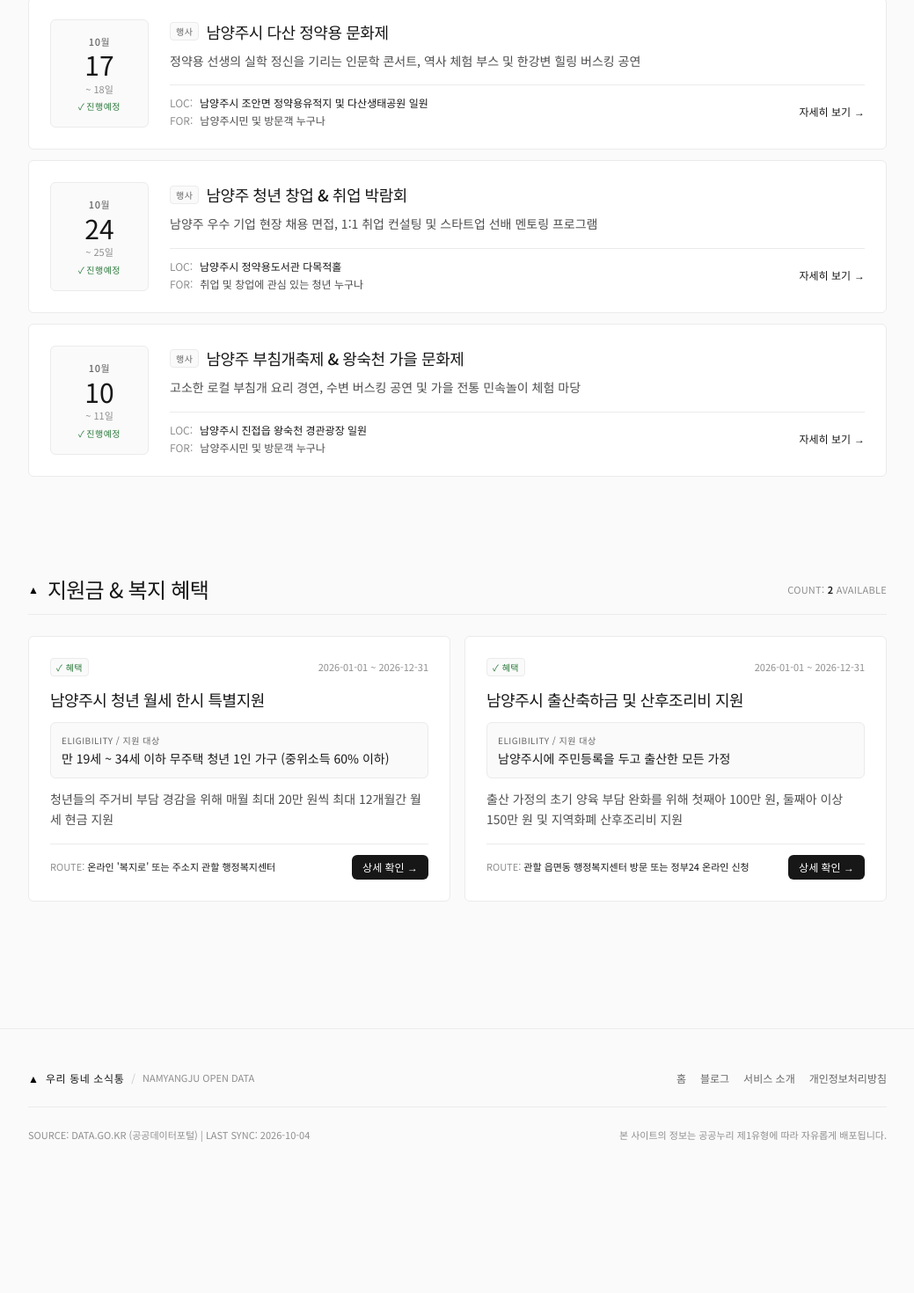
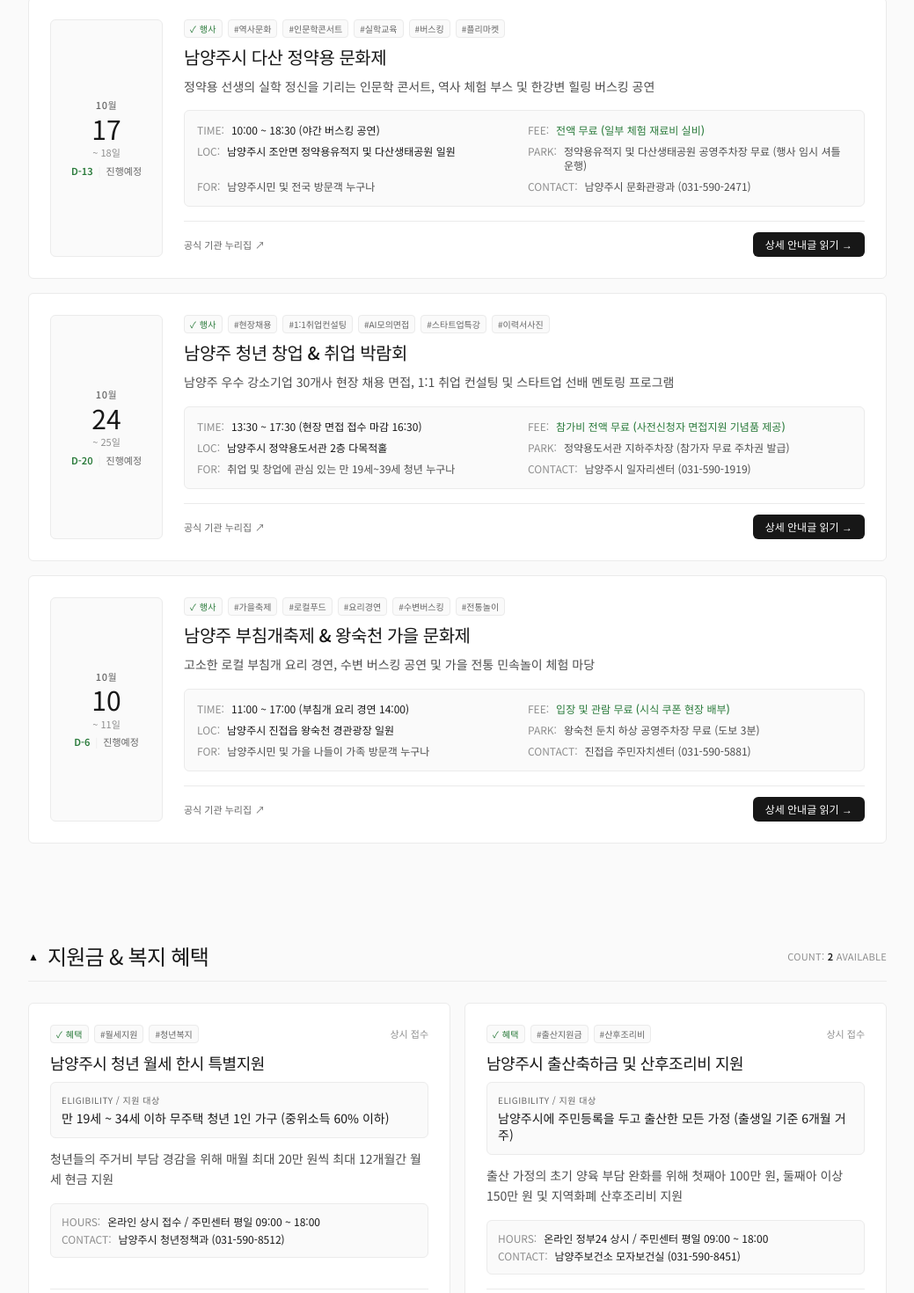
Before and after one commit to koreasr-aoip/my-blog, a Next.js app: page / in a window 1280 px wide. Shown: the part 765-2235 px from the top of the page at 88% size, without its empty margins (120-1159 px from the left). Before the commit the page ends 2110 px from the top, so only its background shows below. Built offline with nearby package versions, Linux system fonts and the light colour scheme; no server answers.

Commit message:
feat: 행사 및 지원금 카드에 시간, 비용, 주차, 문의처, D-Day, 공식누리집 등 실생활 필수 정보 대폭 추가

```diff
--- a/public/data/local-info.json
+++ b/public/data/local-info.json
@@ -8,8 +8,14 @@
       "category": "행사",
       "startDate": "2026-10-17",
       "endDate": "2026-10-18",
+      "time": "10:00 ~ 18:30 (야간 버스킹 공연)",
+      "fee": "전액 무료 (일부 체험 재료비 실비)",
       "location": "남양주시 조안면 정약용유적지 및 다산생태공원 일원",
-      "target": "남양주시민 및 방문객 누구나",
+      "parking": "정약용유적지 및 다산생태공원 공영주차장 무료 (행사 임시 셔틀 운행)",
+      "host": "남양주시청 / 정약용문화제추진위원회",
+      "inquiry": "남양주시 문화관광과 (031-590-2471)",
+      "target": "남양주시민 및 전국 방문객 누구나",
+      "tags": ["역사문화", "인문학콘서트", "실학교육", "버스킹", "플리마켓"],
       "summary": "정약용 선생의 실학 정신을 기리는 인문학 콘서트, 역사 체험 부스 및 한강변 힐링 버스킹 공연",
       "description": "남양주시 조안면 다산유적지에서 조선 최고의 실학자 정약용 선생의 정신을 기리는 '2026 다산 정약용 문화제'가 펼쳐집니다.\n\n다산생태공원의 아름다운 북한강 정취 속에서 과거시험 체험, 실학 과학놀이, 서예 휘호대회 등 다채로운 전통 문화 행사가 열립니다. 저녁에는 북한강을 배경으로 감미로운 인문학 콘서트와 퓨전 국악 공연이 이어져 가족, 연인과 함께 특별한 문화 휴식을 즐기실 수 있습니다.\n\n또한 남양주 특산물 먹거리 장터와 친환경 플리마켓도 함께 운영되니 시민 여러분의 많은 관심 바랍니다.",
       "link": "https://www.nyj.go.kr"
@@ -21,9 +27,15 @@
       "category": "행사",
       "startDate": "2026-10-24",
       "endDate": "2026-10-25",
-      "location": "남양주시 정약용도서관 다목적홀",
-      "target": "취업 및 창업에 관심 있는 청년 누구나",
-      "summary": "남양주 우수 기업 현장 채용 면접, 1:1 취업 컨설팅 및 스타트업 선배 멘토링 프로그램",
+      "time": "13:30 ~ 17:30 (현장 면접 접수 마감 16:30)",
+      "fee": "참가비 전액 무료 (사전신청자 면접지원 기념품 제공)",
+      "location": "남양주시 정약용도서관 2층 다목적홀",
+      "parking": "정약용도서관 지하주차장 (참가자 무료 주차권 발급)",
+      "host": "남양주시 일자리경제과 / 남양주일자리센터",
+      "inquiry": "남양주시 일자리센터 (031-590-1919)",
+      "target": "취업 및 창업에 관심 있는 만 19세~39세 청년 누구나",
+      "tags": ["현장채용", "1:1취업컨설팅", "AI모의면접", "스타트업특강", "이력서사진"],
+      "summary": "남양주 우수 강소기업 30개사 현장 채용 면접, 1:1 취업 컨설팅 및 스타트업 선배 멘토링 프로그램",
       "description": "남양주시 정약용도서관에서 지역 청년 구직자와 예비 창업가를 위한 '2026 남양주 청년 일자리 & 창업 박람회'가 개최됩니다.\n\n관내 유망 강소기업 30여 개사가 참여하여 현장 면접을 통한 채용을 진행하며, 전문 취업 컨설턴트와의 이력서·자기소개서 1:1 첨삭 지도를 받으실 수 있습니다. 아울러 성공한 청년 창업가들의 실전 특강과 AI 모의 면접 부스도 함께 운영됩니다.\n\n참가비는 무료이며, 사전 신청자에게는 소정의 면접 지원 기념품이 제공됩니다.",
       "link": "https://www.nyj.go.kr"
     },
@@ -34,8 +46,14 @@
       "category": "행사",
       "startDate": "2026-10-10",
       "endDate": "2026-10-11",
+      "time": "11:00 ~ 17:00 (부침개 요리 경연 14:00)",
+      "fee": "입장 및 관람 무료 (시식 쿠폰 현장 배부)",
       "location": "남양주시 진접읍 왕숙천 경관광장 일원",
-      "target": "남양주시민 및 방문객 누구나",
+      "parking": "왕숙천 둔치 하상 공영주차장 무료 (도보 3분)",
+      "host": "진접읍 주민자치회 / 남양주문화원",
+      "inquiry": "진접읍 주민자치센터 (031-590-5881)",
+      "target": "남양주시민 및 가을 나들이 가족 방문객 누구나",
+      "tags": ["가을축제", "로컬푸드", "요리경연", "수변버스킹", "전통놀이"],
       "summary": "고소한 로컬 부침개 요리 경연, 수변 버스킹 공연 및 가을 전통 민속놀이 체험 마당",
       "description": "진접읍 왕숙천 경관광장에서 남양주시민이 함께 만드는 힐링 가을 음식·문화 축제가 열립니다.\n\n지역 특산물로 만든 바삭하고 고소한 부침개 시식 코너와 이색 요리 경연대회가 펼쳐지며, 왕숙천 수변 무대에서는 가을 감성 버스킹 공연과 생활문화동아리 공연이 이어집니다.\n\n남녀노소 누구나 무료로 즐길 수 있는 전통 민속놀이 체험과 핸드메이드 플리마켓도 운영되니 가족, 연인과 함께 풍성한 주말 나들이를 즐겨보세요.",
       "link": "https://www.nyj.go.kr"
@@ -47,8 +65,14 @@
       "category": "혜택",
       "startDate": "2026-01-01",
       "endDate": "2026-12-31",
-      "location": "온라인 '복지로' 또는 주소지 관할 행정복지센터",
+      "time": "온라인 상시 접수 / 주민센터 평일 09:00 ~ 18:00",
+      "fee": "신청비 무료 (정부 전액 현금 지원)",
+      "location": "온라인 '복지로(bokjiro.go.kr)' 또는 주소지 관할 행정복지센터",
+      "parking": "각 행정복지센터 민원인 주차장 무료 이용",
+      "host": "국토교통부 / 남양주시 청년정책과",
+      "inquiry": "남양주시 청년정책과 (031-590-8512)",
       "target": "만 19세 ~ 34세 이하 무주택 청년 1인 가구 (중위소득 60% 이하)",
+      "tags": ["월세지원", "청년복지", "최대240만원", "현금입금", "온라인신청"],
       "summary": "청년들의 주거비 부담 경감을 위해 매월 최대 20만 원씩 최대 12개월간 월세 현금 지원",
       "description": "남양주시에서는 청년층의 안정적인 독립과 주거 안정을 돕기 위해 '청년 월세 한시 특별지원 사업'을 운영합니다.\n\n■ 지원 혜택: 실제 납부하는 월세 범위 내에서 매월 최대 20만 원을 최대 12개월(총 240만 원) 동안 계좌로 현금 입금 지원\n■ 지원 대상: 부모와 별도로 남양주시에 거주하는 만 19세~34세 무주택 청년으로, 임차보증금 5천만 원 이하 및 월세 70만 원 이하 주택 거주자\n■ 소득 기준: 청년 독립가구 기준 중위소득 60% 이하 및 원가구 중위소득 100% 이하\n■ 신청 방법: 복지로(bokjiro.go.kr) 온라인 신청 또는 관할 행정복지센터 방문 접수",
       "link": "https://www.bokjiro.go.kr"
@@ -60,8 +84,14 @@
       "category": "혜택",
       "startDate": "2026-01-01",
       "endDate": "2026-12-31",
+      "time": "온라인 정부24 상시 / 주민센터 평일 09:00 ~ 18:00",
+      "fee": "신청비 무료 (시·도비 지원금 지급)",
       "location": "관할 읍면동 행정복지센터 방문 또는 정부24 온라인 신청",
-      "target": "남양주시에 주민등록을 두고 출산한 모든 가정",
+      "parking": "각 읍면동 행정복지센터 민원 주차장",
+      "host": "남양주보건소 건강증진과 / 경기도",
+      "inquiry": "남양주보건소 모자보건실 (031-590-8451)",
+      "target": "남양주시에 주민등록을 두고 출산한 모든 가정 (출생일 기준 6개월 거주)",
+      "tags": ["출산지원금", "산후조리비", "지역화폐", "정부24", "첫째100만원"],
       "summary": "출산 가정의 초기 양육 부담 완화를 위해 첫째아 100만 원, 둘째아 이상 150만 원 및 지역화폐 산후조리비 지원",
       "description": "남양주시와 경기도가 협력하여 출산 가정의 경제적 부담을 덜어드리고자 출산지원금 및 산후조리비를 지급합니다.\n\n■ 지원 혜택:\n- 첫째아: 100만 원, 둘째아 이상: 150만 원 일시금 지원\n- 경기도 산후조리비 50만 원 (남양주사랑상품권 지역화폐 지급)\n■ 지원 대상: 영아 출생일 기준 부 또는 모가 남양주시에 주민등록을 두고 6개월 이상 거주한 가정\n■ 신청 기한: 출생 등록일로부터 1년 이내\n■ 신청 방법: 정부24 '행복출산 원스톱 서비스' 온라인 신청 또는 주소지 관할 행정복지센터 방문 접수",
       "link": "https://www.gov.kr"
--- a/src/app/page.tsx
+++ b/src/app/page.tsx
@@ -9,8 +9,14 @@ interface InfoItem {
   category: "행사" | "혜택";
   startDate: string;
   endDate: string;
+  time?: string;
+  fee?: string;
   location: string;
+  parking?: string;
+  host?: string;
+  inquiry?: string;
   target: string;
+  tags?: string[];
   summary: string;
   link: string;
 }
@@ -27,6 +33,23 @@ function parseDate(dateStr: string) {
   return { month: 0, day: 0 };
 }
 
+// 기준일(2026-10-04) 대비 D-Day 계산 도우미 함수
+function getDDay(startDateStr: string, endDateStr: string) {
+  const today = new Date("2026-10-04T00:00:00+09:00");
+  const start = new Date(`${startDateStr}T00:00:00+09:00`);
+  const end = new Date(`${endDateStr}T23:59:59+09:00`);
+
+  if (today > end) {
+    return { label: "종료", color: "text-[#8f8f8f]" };
+  }
+  if (today >= start && today <= end) {
+    return { label: "진행 중", color: "text-[#297a3a]" };
+  }
+  const diffTime = start.getTime() - today.getTime();
+  const diffDays = Math.ceil(diffTime / (1000 * 60 * 60 * 24));
+  return { label: `D-${diffDays}`, color: "text-[#171717]" };
+}
+
 export default function Home() {
   const allItems = localData.items as InfoItem[];
   const events = allItems.filter((i) => i.category === "행사");
@@ -34,10 +57,9 @@ export default function Home() {
 
   return (
     <div className="min-h-screen bg-[#fafafa] text-[#171717] selection:bg-[#171717] selection:text-white">
-      {/* 1. 상단 글로벌 네비게이션 바 (Vercel Top Nav Bar) */}
+      {/* 1. 상단 글로벌 네비게이션 바 */}
       <header className="sticky top-0 z-50 bg-[#fafafa]/80 backdrop-blur-md border-b border-[#ebebeb]">
         <div className="max-w-5xl mx-auto px-4 sm:px-6 h-16 flex items-center justify-between">
-          {/* 좌측: ▲ 심볼 + 워드마크 */}
           <Link
             href="/"
             className="flex items-center gap-2.5 text-[#171717] group transition-opacity hover:opacity-80"
@@ -51,7 +73,6 @@ export default function Home() {
             </span>
           </Link>
 
-          {/* 네비게이션 링크 */}
           <nav className="flex items-center gap-1 sm:gap-2">
             <Link
               href="/"
@@ -75,11 +96,10 @@ export default function Home() {
         </div>
       </header>
 
-      {/* 2. 히어로 섹션 (Vercel Hero Composition) */}
+      {/* 2. 히어로 섹션 */}
       <section className="border-b border-[#ebebeb] bg-[#fafafa] pt-16 sm:pt-24 pb-16 sm:pb-20">
         <div className="max-w-5xl mx-auto px-4 sm:px-6">
           <div className="max-w-3xl space-y-6">
-            {/* Eyebrow Label */}
             <div className="flex items-center gap-2 font-mono text-[11px] uppercase tracking-[0.071em] text-[#666666]">
               <span className="text-black">▲</span>
               <span>LOCAL DISPATCH & CITIZEN HUB</span>
@@ -89,20 +109,17 @@ export default function Home() {
               </span>
             </div>
 
-            {/* Main Headline */}
             <h1 className="text-3xl sm:text-5xl lg:text-6xl font-normal tracking-[-0.04em] text-[#171717] leading-[1.08]">
               남양주시민을 위한
               <br />
               <span className="text-[#171717] font-medium">생활 밀착 정보 허브</span>
             </h1>
 
-            {/* Description Body */}
             <p className="text-sm sm:text-base text-[#4d4d4d] leading-relaxed max-w-2xl">
               남양주시의 실시간 공식 축제·문화 행사 일정과 놓치지 말아야 할
               청년·출산 지원금 및 복지 혜택을 매일 가장 정확하게 정리해 전해드립니다.
             </p>
 
-            {/* Action Buttons */}
             <div className="pt-2 flex flex-wrap items-center gap-3">
               <a
                 href="#events-section"
@@ -118,7 +135,6 @@ export default function Home() {
               </a>
             </div>
 
-            {/* CLI Output Style Status Bar */}
             <div className="pt-4">
               <div className="inline-flex items-center gap-3 px-3 py-1.5 bg-[#ffffff] border border-[#ebebeb] rounded-[6px] font-mono text-[11px] text-[#666666]">
                 <span className="text-[#171717]">▲ UPDATED:</span>
@@ -149,11 +165,12 @@ export default function Home() {
             </div>
           </div>
 
-          <div className="space-y-3">
+          <div className="space-y-4">
             {events.map((event) => {
               const start = parseDate(event.startDate);
               const end = parseDate(event.endDate);
               const postUrl = event.slug ? `/blog/${event.slug}` : "/blog";
+              const dDay = getDDay(event.startDate, event.endDate);
 
               const eventSchema = {
                 "@context": "https://schema.org",
@@ -180,10 +197,10 @@ export default function Home() {
                     }}
                   />
 
-                  {/* 좌측: 모노스페이스 날짜 뱃지 패널 (클릭 시 해당 포스트로 이동) */}
+                  {/* 좌측: 모노스페이스 날짜 및 D-Day 패널 */}
                   <Link
                     href={postUrl}
-                    className="sm:w-28 shrink-0 bg-[#fafafa] hover:bg-[#f2f2f2] border border-[#ebebeb] rounded-[6px] p-3 flex sm:flex-col items-center justify-between sm:justify-center text-center transition-colors group"
+                    className="sm:w-32 shrink-0 bg-[#fafafa] hover:bg-[#f2f2f2] border border-[#ebebeb] rounded-[6px] p-3 flex sm:flex-col items-center justify-between sm:justify-center text-center transition-colors group"
                   >
                     <span className="font-mono text-[11px] font-medium tracking-wider text-[#666666] uppercase">
                       {start.month}월
@@ -198,48 +215,90 @@ export default function Home() {
                         </span>
                       )}
                     </div>
-                    <span className="mt-1 font-mono text-[10px] tracking-wider uppercase text-[#297a3a] flex items-center gap-0.5">
-                      <span>✓</span> 진행예정
-                    </span>
+                    <div className="mt-1 flex items-center gap-1.5 font-mono text-[11px]">
+                      <span className="text-[#297a3a] font-semibold">{dDay.label}</span>
+                      <span className="text-[#ebebeb]">|</span>
+                      <span className="text-[#666666]">진행예정</span>
+                    </div>
                   </Link>
 
-                  {/* 우측: 상세 정보 */}
+                  {/* 우측: 상세 정보 및 확장 메타데이터 */}
                   <div className="flex-1 flex flex-col justify-between">
                     <div>
-                      <div className="flex items-center gap-2 mb-2">
-                        <span className="font-mono text-[10px] tracking-wider uppercase text-[#666666] bg-[#fafafa] border border-[#ebebeb] px-1.5 py-0.5 rounded-[4px]">
-                          {event.category}
+                      {/* 상단 뱃지 및 태그 칩 */}
+                      <div className="flex flex-wrap items-center gap-1.5 mb-2">
+                        <span className="font-mono text-[10px] tracking-wider uppercase text-[#297a3a] bg-[#fafafa] border border-[#ebebeb] px-1.5 py-0.5 rounded-[4px]">
+                          ✓ {event.category}
                         </span>
+                        {event.tags?.map((tag) => (
+                          <span
+                            key={tag}
+                            className="font-mono text-[10px] text-[#666666] bg-[#fafafa] border border-[#ebebeb] px-1.5 py-0.5 rounded-[4px]"
+                          >
+                            #{tag}
+                          </span>
+                        ))}
+                      </div>
+
+                      {/* 제목 */}
                       <Link
                         href={postUrl}
-                          className="text-base sm:text-lg font-medium text-[#171717] hover:underline underline-offset-4 tracking-tight"
+                        className="text-base sm:text-xl font-medium text-[#171717] hover:underline underline-offset-4 tracking-tight"
                       >
                         {event.title}
                       </Link>
-                      </div>
 
-                      <p className="text-sm text-[#4d4d4d] leading-relaxed line-clamp-2">
+                      {/* 개요 요약 */}
+                      <p className="text-sm text-[#4d4d4d] leading-relaxed mt-2">
                         {event.summary}
                       </p>
+
+                      {/* 확장 상세 메타데이터 그리드 (시간, 비용, 주차, 문의처, 장소, 대상) */}
+                      <div className="mt-4 p-3.5 bg-[#fafafa] border border-[#ebebeb] rounded-[6px] grid grid-cols-1 sm:grid-cols-2 gap-2 text-xs font-mono">
+                        <div className="flex items-start gap-2">
+                          <span className="text-[#8f8f8f] shrink-0">TIME:</span>
+                          <span className="text-[#171717] font-sans">{event.time || "주간 운영"}</span>
                         </div>
-
-                    <div className="mt-4 pt-3 border-t border-[#ebebeb] flex flex-col sm:flex-row sm:items-center justify-between gap-3 text-xs">
-                      <div className="space-y-1 font-mono text-[12px] text-[#666666]">
-                        <div className="flex items-center gap-2">
-                          <span className="text-[#8f8f8f]">LOC:</span>
+                        <div className="flex items-start gap-2">
+                          <span className="text-[#8f8f8f] shrink-0">FEE:</span>
+                          <span className="text-[#297a3a] font-sans font-medium">{event.fee || "무료"}</span>
+                        </div>
+                        <div className="flex items-start gap-2">
+                          <span className="text-[#8f8f8f] shrink-0">LOC:</span>
                           <span className="text-[#171717] font-sans">{event.location}</span>
                         </div>
-                        <div className="flex items-center gap-2">
-                          <span className="text-[#8f8f8f]">FOR:</span>
+                        <div className="flex items-start gap-2">
+                          <span className="text-[#8f8f8f] shrink-0">PARK:</span>
+                          <span className="text-[#4d4d4d] font-sans">{event.parking || "인근 공영주차장"}</span>
+                        </div>
+                        <div className="flex items-start gap-2">
+                          <span className="text-[#8f8f8f] shrink-0">FOR:</span>
                           <span className="text-[#4d4d4d] font-sans">{event.target}</span>
+                        </div>
+                        <div className="flex items-start gap-2">
+                          <span className="text-[#8f8f8f] shrink-0">CONTACT:</span>
+                          <span className="text-[#4d4d4d] font-sans">{event.inquiry || event.host || "남양주시청"}</span>
+                        </div>
                       </div>
                     </div>
 
+                    {/* 하단 액션 버튼 */}
+                    <div className="mt-4 pt-3 border-t border-[#ebebeb] flex items-center justify-between gap-3 text-xs">
+                      <a
+                        href={event.link}
+                        target="_blank"
+                        rel="noopener noreferrer"
+                        className="inline-flex items-center gap-1 font-mono text-[11px] text-[#666666] hover:text-[#171717] transition-colors"
+                      >
+                        <span>공식 기관 누리집</span>
+                        <span aria-hidden="true">↗</span>
+                      </a>
+
                       <Link
                         href={postUrl}
-                        className="self-start sm:self-auto inline-flex items-center gap-1 text-xs font-normal text-[#171717] hover:underline underline-offset-4"
+                        className="inline-flex items-center justify-center bg-[#171717] text-white hover:bg-black px-3.5 py-1.5 rounded-[6px] text-xs font-normal transition-colors"
                       >
-                        자세히 보기 <span aria-hidden="true">→</span>
+                        상세 안내글 읽기 →
                       </Link>
                     </div>
                   </div>
@@ -296,20 +355,30 @@ export default function Home() {
                   />
 
                   <div>
-                    {/* 상단 뱃지 & 신청 기간 */}
-                    <div className="flex items-center justify-between gap-2 mb-3">
+                    {/* 상단 뱃지 및 태그 */}
+                    <div className="flex flex-wrap items-center justify-between gap-2 mb-2">
+                      <div className="flex items-center gap-1.5">
                         <span className="font-mono text-[10px] tracking-wider uppercase text-[#297a3a] bg-[#fafafa] border border-[#ebebeb] px-1.5 py-0.5 rounded-[4px]">
                           ✓ {benefit.category}
                         </span>
+                        {benefit.tags?.slice(0, 2).map((tag) => (
+                          <span
+                            key={tag}
+                            className="font-mono text-[10px] text-[#666666] bg-[#fafafa] border border-[#ebebeb] px-1.5 py-0.5 rounded-[4px]"
+                          >
+                            #{tag}
+                          </span>
+                        ))}
+                      </div>
                       <span className="font-mono text-[11px] text-[#8f8f8f]">
-                        {benefit.startDate} ~ {benefit.endDate}
+                        상시 접수
                       </span>
                     </div>
 
-                    {/* 제목 (해당 글 상세 페이지로 이동) */}
+                    {/* 제목 */}
                     <Link
                       href={postUrl}
-                      className="block text-base sm:text-lg font-medium text-[#171717] hover:underline underline-offset-4 tracking-tight mb-3"
+                      className="block text-base sm:text-lg font-medium text-[#171717] hover:underline underline-offset-4 tracking-tight mb-2"
                     >
                       {benefit.title}
                     </Link>
@@ -331,19 +400,36 @@ export default function Home() {
                     <p className="text-xs sm:text-sm text-[#4d4d4d] leading-relaxed mb-4">
                       {benefit.summary}
                     </p>
+
+                    {/* 혜택 상세 메타데이터 */}
+                    <div className="p-3 bg-[#fafafa] border border-[#ebebeb] rounded-[6px] space-y-1 text-xs font-mono mb-4">
+                      <div className="flex items-start gap-2">
+                        <span className="text-[#8f8f8f] shrink-0">HOURS:</span>
+                        <span className="text-[#171717] font-sans">{benefit.time || "평일 09:00 ~ 18:00"}</span>
+                      </div>
+                      <div className="flex items-start gap-2">
+                        <span className="text-[#8f8f8f] shrink-0">CONTACT:</span>
+                        <span className="text-[#171717] font-sans">{benefit.inquiry || "관할 행정복지센터"}</span>
+                      </div>
+                    </div>
                   </div>
 
-                  {/* 하단 접수처 및 액션 링크 */}
+                  {/* 하단 링크 */}
                   <div className="pt-3 border-t border-[#ebebeb] flex items-center justify-between text-xs">
-                    <div className="font-mono text-[11px] text-[#666666]">
-                      <span className="text-[#8f8f8f]">ROUTE:</span>{" "}
-                      <span className="text-[#171717] font-sans">{benefit.location}</span>
-                    </div>
+                    <a
+                      href={benefit.link}
+                      target="_blank"
+                      rel="noopener noreferrer"
+                      className="inline-flex items-center gap-1 font-mono text-[11px] text-[#666666] hover:text-[#171717] transition-colors"
+                    >
+                      <span>공식 접수처</span>
+                      <span aria-hidden="true">↗</span>
+                    </a>
                     <Link
                       href={postUrl}
                       className="inline-flex items-center justify-center bg-[#171717] text-white hover:bg-black px-3 py-1.5 rounded-[6px] text-xs font-normal transition-colors"
                     >
-                      상세 확인 →
+                      상세 신청 안내 →
                     </Link>
                   </div>
                 </article>
```
Lines whose indentation alone changed are shown as unchanged.
